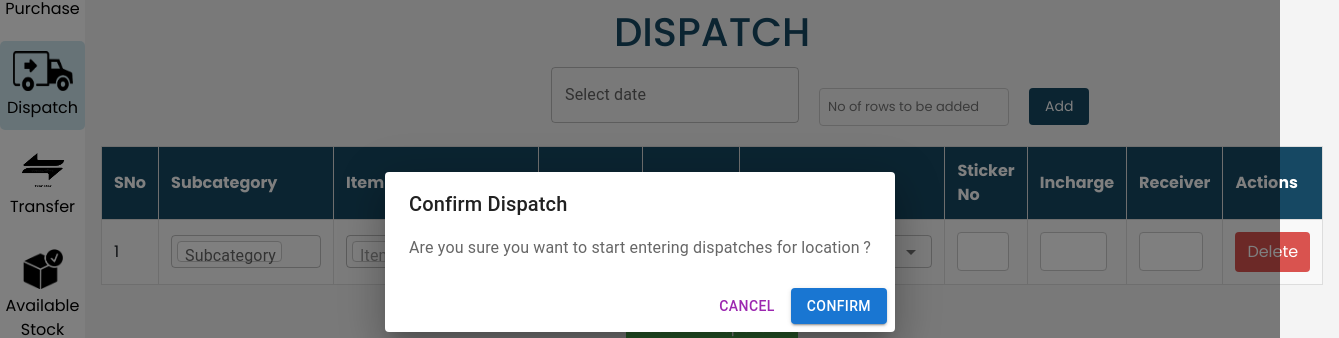
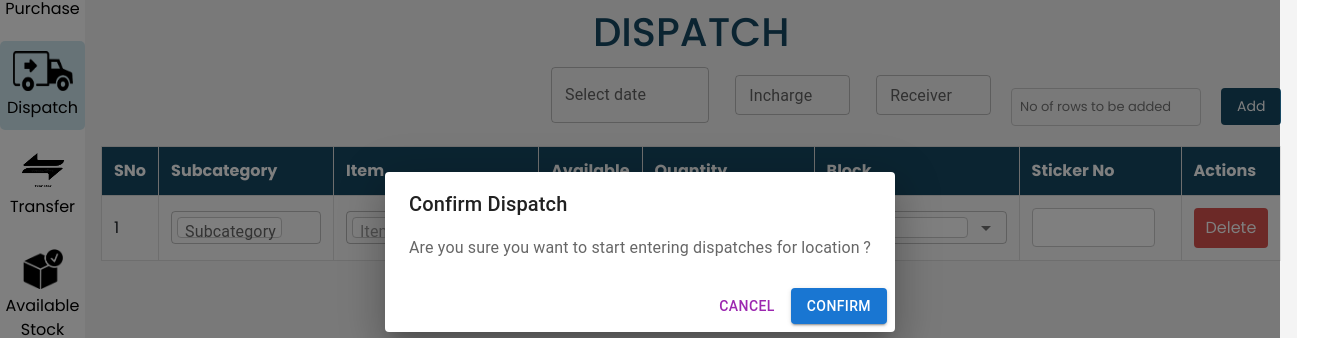
Before and after one commit to Likesh50/RMK-Stock-IMS, a React (Vite) app in the folder Frontend/: page /dashboard/dispatch in a window 1280 px wide. Shown: the part 148-486 px from the top of the page, 1339 px wide, since content can reach past the window. Built offline with nearby package versions, Linux system fonts and the light colour scheme; no server answers.

Commit message:
updates on dispatch and purchase

```diff
--- a/Frontend/src/Components/Dispatch.jsx
+++ b/Frontend/src/Components/Dispatch.jsx
@@ -223,12 +223,13 @@ function Dispatch() {
   const [loading, setLoading] = useState(false);
   const [subcategories, setSubcategories] = useState([]);
   const [items, setItems] = useState([]);
-
   const [showConfirmDialog, setShowConfirmDialog] = useState(false);
   const [locations, setLocations] = useState([]);
   const [selectedId, setSelectedId] = useState(() => {
     return localStorage.getItem('locationid') || '';
   });
+    const [incharge, setIncharge] = useState('');
+  const [receiver, setReceiver] = useState('');
   const [blocks, setBlocks] = useState([]);
 
 useEffect(() => {
@@ -332,29 +333,23 @@ const fetchAvailableStock = async (rowId, itemId) => {
       fetchItemsForSubcategory(value, id);
       setRows(prevRows => prevRows.map(row =>
         row.id === id ? {
-      ...row, category: value, item: '', quantity: '', location: '', receiver: '', incharge: '', selectedPurchaseId: '', availableForBatch: 0
+          ...row, category: value, item: '', quantity: '', location: '', selectedPurchaseId: '', availableForBatch: 0
         } : row
       ));
       return;
     }
 
-
     if (field === 'item') {
-  console.log('Item selected:', id, value);
-
       setRows(prevRows => prevRows.map(row =>
-    row.id === id ? {
-      ...row, item: value, quantity: ''
-    } : row
+        row.id === id ? { ...row, item: value, quantity: '' } : row
       ));
-
-  // Fetch available stock after setting item
       if (value) {
         await fetchAvailableStock(id, value);
       }
       return;
     }
 
+    // For other fields except incharge and receiver (which are now top-level)
     setRows(prevRows =>
       prevRows.map(row => (row.id === id ? { ...row, [field]: value } : row))
     );
@@ -365,25 +360,41 @@ const fetchAvailableStock = async (rowId, itemId) => {
   };
 
    const handleSubmit = async () => {
+    if (!incharge.trim()) {
+      toast.error("Please enter Incharge.");
+      return;
+    }
+    if (!receiver.trim()) {
+      toast.error("Please enter Receiver.");
+      return;
+    }
+    if (!selectedDate) {
+      toast.error("Please select a date.");
+      return;
+    }
+
     const arr = rows.map(row => ({
       item_id: row.item,
       block_id: row.block_id,
       quantity: parseFloat(row.quantity),
-      receiver: row.receiver,
-      incharge: row.incharge,
-      dispatch_date: selectedDate ? selectedDate.format('YYYY-MM-DD') : ''
+      receiver: receiver,
+      incharge: incharge,
+      sticker_no: row.sticker_no,
+      dispatch_date: selectedDate.format('YYYY-MM-DD')
     }));
 
     try {
       setLoading(true);
-      const response = await axios.post(`${import.meta.env.VITE_RMK_MESS_URL}/dispatch/createDispatch`, {
+      await axios.post(`${import.meta.env.VITE_RMK_MESS_URL}/dispatch/createDispatch`, {
         arr,
         location_id: parseInt(window.localStorage.getItem('locationid'), 10)
       });
 
       toast.success("Items dispatched successfully");
-      setRows([{ id: Date.now(), category: '', item: '', quantity: '', location: '', receiver: '', incharge: '', selectedPurchaseId: '', availableForBatch: 0 }]);
+      setRows([{ id: Date.now(), category: '', item: '', quantity: '', location: '', selectedPurchaseId: '', availableForBatch: 0 }]);
       setSelectedDate(null);
+      setIncharge('');
+      setReceiver('');
     } catch (error) {
       console.error("Error dispatching items:", error);
       toast.error("Error dispatching items. Please try again.");
@@ -396,7 +407,9 @@ const fetchAvailableStock = async (rowId, itemId) => {
     <Container>
       {loading && (
         <div style={{
-          position: 'fixed', top: '0', left: '0', width: '100%', height: '100%', display: 'flex', justifyContent: 'center', alignItems: 'center', backgroundColor: 'rgba(255, 255, 255, 0.7)'
+          position: 'fixed', top: 0, left: 0, width: '100%', height: '100%',
+          display: 'flex', justifyContent: 'center', alignItems: 'center',
+          backgroundColor: 'rgba(255, 255, 255, 0.7)'
         }}>
           <HashLoader color="#164863" loading={loading} size={90} />
         </div>
@@ -404,13 +417,38 @@ const fetchAvailableStock = async (rowId, itemId) => {
       <h1>DISPATCH</h1>
       <FormContainer>
         <LocalizationProvider dateAdapter={AdapterDayjs}>
-          <DatePicker label="Select date" value={selectedDate} onChange={setSelectedDate} shouldDisableDate={(date) => date.isAfter(dayjs())}/>
+          <DatePicker
+            label="Select date"
+            value={selectedDate}
+            onChange={setSelectedDate}
+            shouldDisableDate={(date) => date.isAfter(dayjs())}
+          />
         </LocalizationProvider>
+
+        <TextField
+          label="Incharge"
+          variant="outlined"
+          size="small"
+          value={incharge}
+          onChange={(e) => setIncharge(e.target.value)}
+          sx={{ width: 180, marginLeft: 2 }}
+        />
+
+        <TextField
+          label="Receiver"
+          variant="outlined"
+          size="small"
+          value={receiver}
+          onChange={(e) => setReceiver(e.target.value)}
+          sx={{ width: 180, marginLeft: 2 }}
+        />
+
         <Records>
           <InputNumber type='number' placeholder='No of rows to be added' ref={numRecordsRef} />
         </Records>
         <AddButton onClick={handleAddRows}>Add</AddButton>
       </FormContainer>
+
       <ItemTable>
         <thead>
           <tr>
@@ -421,8 +459,7 @@ const fetchAvailableStock = async (rowId, itemId) => {
             <th>Quantity</th>
             <th>Block</th>
             <th>Sticker No</th>
-            <th>Incharge</th>
-            <th>Receiver</th>
+            {/* Removed Incharge and Receiver columns */}
             <th>Actions</th>
           </tr>
         </thead>
@@ -458,13 +495,8 @@ const fetchAvailableStock = async (rowId, itemId) => {
                   sx={{ width: 180 }}
                   disabled={!row.category}
                 />
-
-
               </td>
-              <td>
-                {availableStock[row.id]?.[0]?.quantity ?? 'N/A'}
-              </td>
-
+              <td>{availableStock[row.id]?.[0]?.quantity ?? 'N/A'}</td>
               <td>
                 <input
                   type="number"
@@ -495,31 +527,19 @@ const fetchAvailableStock = async (rowId, itemId) => {
                 />
               </td>
               <td>
-              <input
-                type="text"
-                value={row.incharge}
-                onChange={(e) => handleInputChange(row.id, 'incharge', e.target.value)}
-                disabled={availableStock[row.id]?.[0]?.quantity === undefined}
-              />
+                <DeleteButton onClick={() => handleDeleteRow(row.id)}>Delete</DeleteButton>
               </td>
-            <td>
-              <input
-                type="text"
-                value={row.receiver}
-                onChange={(e) => handleInputChange(row.id, 'receiver', e.target.value)}
-                disabled={availableStock[row.id]?.[0]?.quantity === undefined}
-              />
-            </td>
-
-              <td><DeleteButton onClick={() => handleDeleteRow(row.id)}>Delete</DeleteButton></td>
             </tr>
           ))}
         </tbody>
       </ItemTable>
+
       <SubmitContainer>
         <SubmitButton onClick={handleSubmit}>Submit Dispatch</SubmitButton>
       </SubmitContainer>
+
       <ToastContainer />
+
       <Dialog open={showConfirmDialog} onClose={() => setShowConfirmDialog(false)}>
         <DialogTitle>Confirm Dispatch</DialogTitle>
         <DialogContent>
@@ -534,7 +554,7 @@ const fetchAvailableStock = async (rowId, itemId) => {
           </Button>
           <Button
             onClick={() => {
-              setSelectedDate(dayjs());  // auto-sets today's date like in purchase
+              setSelectedDate(dayjs());
               setShowConfirmDialog(false);
             }}
             color="primary"
@@ -544,9 +564,9 @@ const fetchAvailableStock = async (rowId, itemId) => {
           </Button>
         </DialogActions>
       </Dialog>
-
     </Container>
   );
+
 }
 
 
--- a/Frontend/src/Components/DispatchReport.jsx
+++ b/Frontend/src/Components/DispatchReport.jsx
@@ -247,6 +247,7 @@ export const DispatchReport = React.forwardRef(({ fromDate, toDate }, ref) => {
             <th>Category</th>
             <th>Quantity</th>
             <th>Block Name</th>
+            <th>Sticker No</th>
             <th>Receiver</th>
             <th>Incharge</th>
           </tr>
@@ -261,6 +262,7 @@ export const DispatchReport = React.forwardRef(({ fromDate, toDate }, ref) => {
                 <td>{row.category}</td>
                 <td>{row.quantity}</td>
                 <td>{row.block_name}</td>
+                <td>{row.sticker_no}</td>
                 <td>{row.receiver}</td>
                 <td>{row.incharge}</td>
               </tr>
--- a/Frontend/src/Components/Purchase.jsx
+++ b/Frontend/src/Components/Purchase.jsx
@@ -220,7 +220,8 @@ import {
       return localStorage.getItem('locationid') || '';
     });
     const [locations, setLocations] = useState([]);
-
+    const [invoice, setInvoice] = useState('');
+    const [shop, setShop] = useState(null);
     useEffect(() => {
       const stored = sessionStorage.getItem('userlocations');
       if (stored) {
@@ -255,9 +256,17 @@ import {
       toast.error("Please enter the date.");
       return;
     }
+    if (!invoice) {
+      toast.error("Please enter the invoice.");
+      return;
+    }
+    if (!shop) {
+      toast.error("Please select the shop.");
+      return;
+    }
 
     const invalidRows = rows.filter(row =>
-    !row.item_id || !row.quantity || !row.amount || !row.shop?.value || !row.invoice
+      !row.item_id || !row.quantity || !row.amount
     );
 
     if (invalidRows.length > 0) {
@@ -272,15 +281,14 @@ import {
       item_id: row.item_id,
       quantity: row.quantity,
       amount: row.amount,
-    invoice: row.invoice,
-    shop_id: row.shop?.value
+      invoice: invoice,
+      shop_id: shop.value
     }));
 
-  // Store submission data temporarily
     setSubmitData({ date: formattedDate, rows: updatedRows, location: locationId });
     confirmSubmit();
+  };
 
-};
 const confirmSubmit = async () => {
   if (!submitData) return;
 
@@ -471,11 +479,37 @@ const confirmSubmit = async () => {
 
         <LocalizationProvider dateAdapter={AdapterDayjs}>
           <DemoContainer components={['DatePicker']}>
-              <DatePicker label="" className="date-picker" shouldDisableDate={(date) => date.isAfter(dayjs())} onChange={(newDate) => setDate(newDate)}
+            <DatePicker
+              label=""
+              className="date-picker"
+              shouldDisableDate={(date) => date.isAfter(dayjs())}
+              onChange={(newDate) => setDate(newDate)}
               value={date}
-                format="YYYY-MM-DD" />
+              format="YYYY-MM-DD"
+            />
           </DemoContainer>
         </LocalizationProvider>
+
+        <TextField
+          label="Invoice"
+          variant="outlined"
+          size="small"
+          value={invoice}
+          onChange={(e) => setInvoice(e.target.value)}
+          sx={{ width: 180, marginLeft: 2 }}
+        />
+
+        <Autocomplete
+          options={shopAddresses}
+          getOptionLabel={(option) => option?.label || ''}
+          value={shop}
+          onChange={(_, newValue) => setShop(newValue)}
+          renderInput={(params) => (
+            <TextField {...params} label="Shop Name" variant="outlined" size="small" />
+          )}
+          sx={{ width: 180, marginLeft: 2 }}
+        />
+
         <Records>
           <InputNumber
             type='number'
@@ -486,6 +520,7 @@ const confirmSubmit = async () => {
         </Records>
         <AddButton onClick={handleAddRows}>Add</AddButton>
       </FormContainer>
+
       <ItemTable>
         <thead>
           <tr>
@@ -495,9 +530,7 @@ const confirmSubmit = async () => {
             <th>Quantity</th>
             {/* <th>Manufacture</th>
             <th>Use Before</th> */}
-              <th>Invoice</th>
             <th>Rate</th>
-              <th>Shop Name</th>
             <th>Actions</th>
           </tr>
         </thead>
@@ -505,7 +538,6 @@ const confirmSubmit = async () => {
           {rows.map((row, index) => (
             <tr key={row.id}>
               <td className="sno">{row.sno}</td>
-
 
               <td>
                 <Autocomplete
@@ -564,39 +596,15 @@ const confirmSubmit = async () => {
                   required
                 />
               </td>
-                <td>
-                  <input
-                    type="text"
-                    value={row.invoice}
-                    onChange={(e) => handleInputChange(row.id, 'invoice', e.target.value)
-                    }
-                    required
-                  />
-                </td>
+
               <td>
                 <input
                   type="number"
                   value={row.amount}
-                    onChange={(e) => handleInputChange(row.id, 'amount', e.target.value)
-                    }
+                  onChange={(e) => handleInputChange(row.id, 'amount', e.target.value)}
                   required
                 />
               </td>
-                <td>
-                  <Autocomplete
-                      options={shopAddresses}
-                      getOptionLabel={(option) => option?.label || ''}
-                      value={row.shop || null}
-                      onChange={(_, newValue) => handleInputChange(row.id, 'shop', newValue)}
-                      renderInput={(params) => (
-                        <TextField {...params} label="Shop Name" variant="outlined" size="small" />
-                      )}
-                      sx={{ width: 180 }}
-                    />
-
-
-                </td>
-
 
               <td>
                 <DeleteButton onClick={() => handleDeleteRow(row.id)}>Delete</DeleteButton>
@@ -605,11 +613,14 @@ const confirmSubmit = async () => {
           ))}
         </tbody>
       </ItemTable>
+
       <SubmitContainer>
         <button className="add-button" onClick={handleAddOneRow}>Add One Row</button>
-          <SubmitButton onClick={handleValidateAndConfirm} disabled={loading} >Submit</SubmitButton>
+        <SubmitButton onClick={handleValidateAndConfirm} disabled={loading}>Submit</SubmitButton>
       </SubmitContainer>
+
       <ToastContainer />
+
       <Dialog open={showConfirmDialog} onClose={() => setShowConfirmDialog(false)}>
         <DialogTitle>Confirm Purchase</DialogTitle>
         <DialogContent>
@@ -631,7 +642,6 @@ const confirmSubmit = async () => {
           </Button>
         </DialogActions>
       </Dialog>
-
     </Container>
   );
   };
```
Also changed, not shown: 2 other files (tests, documents, lock files or other folders). Lines whose indentation alone changed are shown as unchanged.
